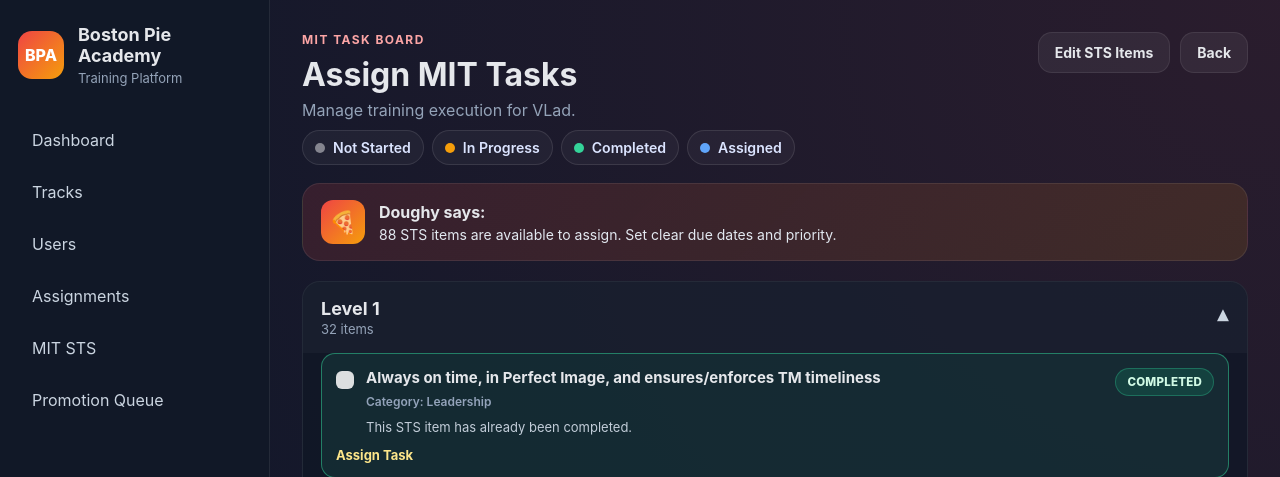
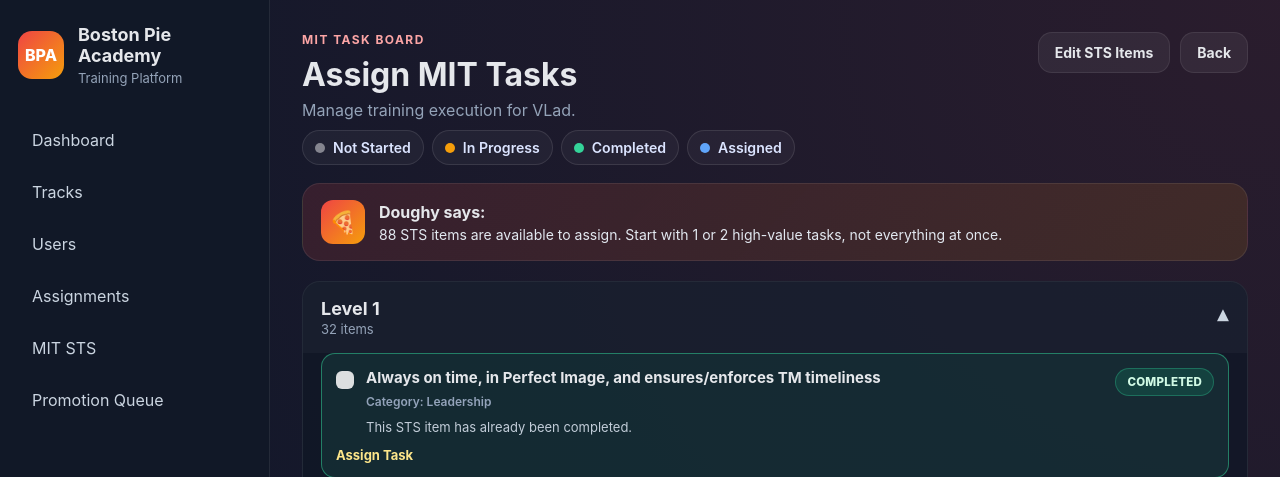
Before and after one commit to zilbervlad/boston-pie-academy, a Flask app: page /mit-sts/mits/1/tasks/new in a window 1280 px wide. Shown: the top 477 px of the page. Run offline with Flask 3, Linux system fonts and the light colour scheme; a user stored in the database is signed in; data comes from the database, SQL or seed files in the repository.

Commit message:
Make Doughy more action-oriented on MIT task board

```diff
--- a/app/templates/mit_sts/mit_task_form.html
+++ b/app/templates/mit_sts/mit_task_form.html
@@ -39,10 +39,15 @@
 
 {% set total_items = grouped_template_items.values() | map('length') | sum %}
 {% set active_count = active_task_map | length %}
-{% if active_count > 0 %}
-    {% set message = active_count ~ " task" ~ ("s are" if active_count != 1 else " is") ~ " already active. Avoid piling on too much at once." %}
+
+{% if active_count >= 5 %}
+    {% set message = mit.mit_user.name ~ " already has " ~ active_count ~ " active tasks. Close or review some work before assigning more." %}
+{% elif active_count >= 3 %}
+    {% set message = mit.mit_user.name ~ " has " ~ active_count ~ " active tasks right now. Keep new assignments tight and focused." %}
+{% elif active_count > 0 %}
+    {% set message = active_count ~ " task" ~ ("s are" if active_count != 1 else " is") ~ " already active. Add only what " ~ mit.mit_user.name ~ " can realistically finish next." %}
 {% elif total_items > 0 %}
-    {% set message = total_items ~ " STS item" ~ ("s are" if total_items != 1 else " is") ~ " available to assign. Set clear due dates and priority." %}
+    {% set message = total_items ~ " STS item" ~ ("s are" if total_items != 1 else " is") ~ " available to assign. Start with 1 or 2 high-value tasks, not everything at once." %}
 {% else %}
     {% set message = "No STS items are loaded yet. Add templates first." %}
 {% endif %}
```
